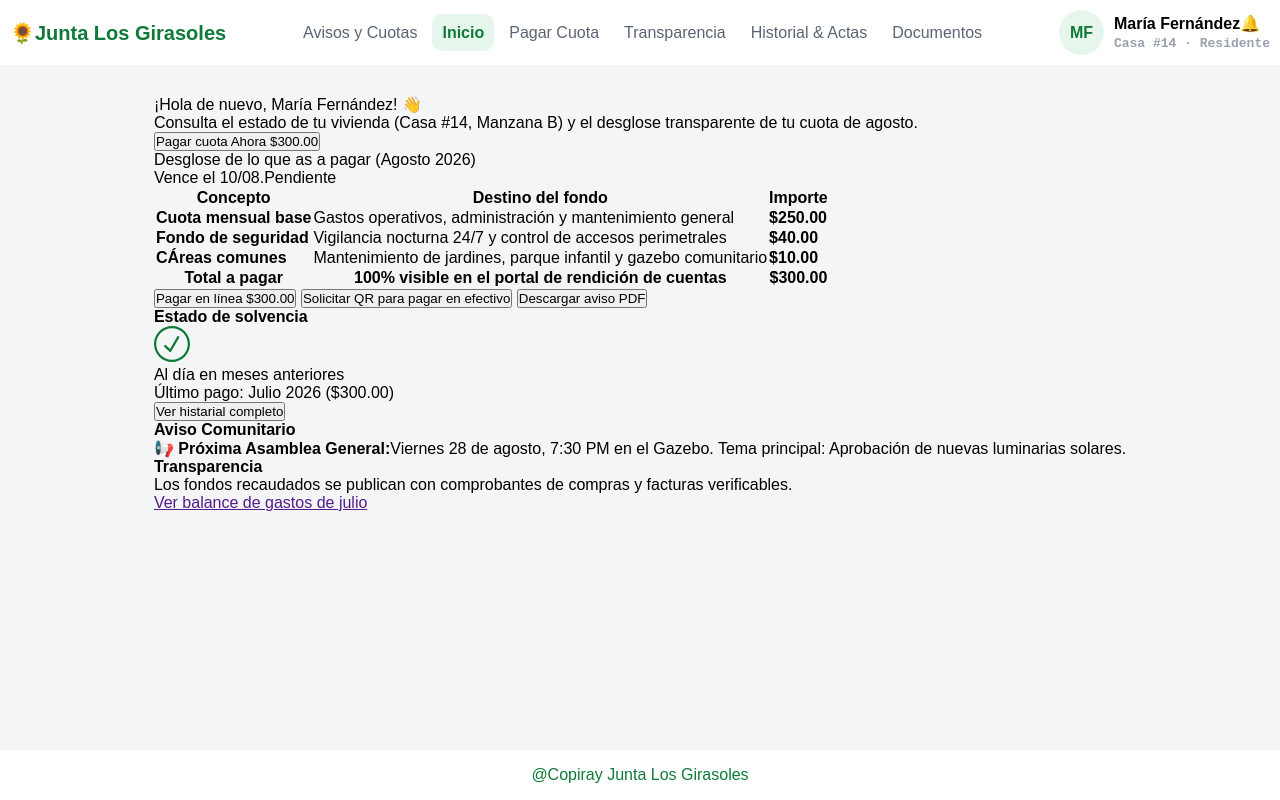
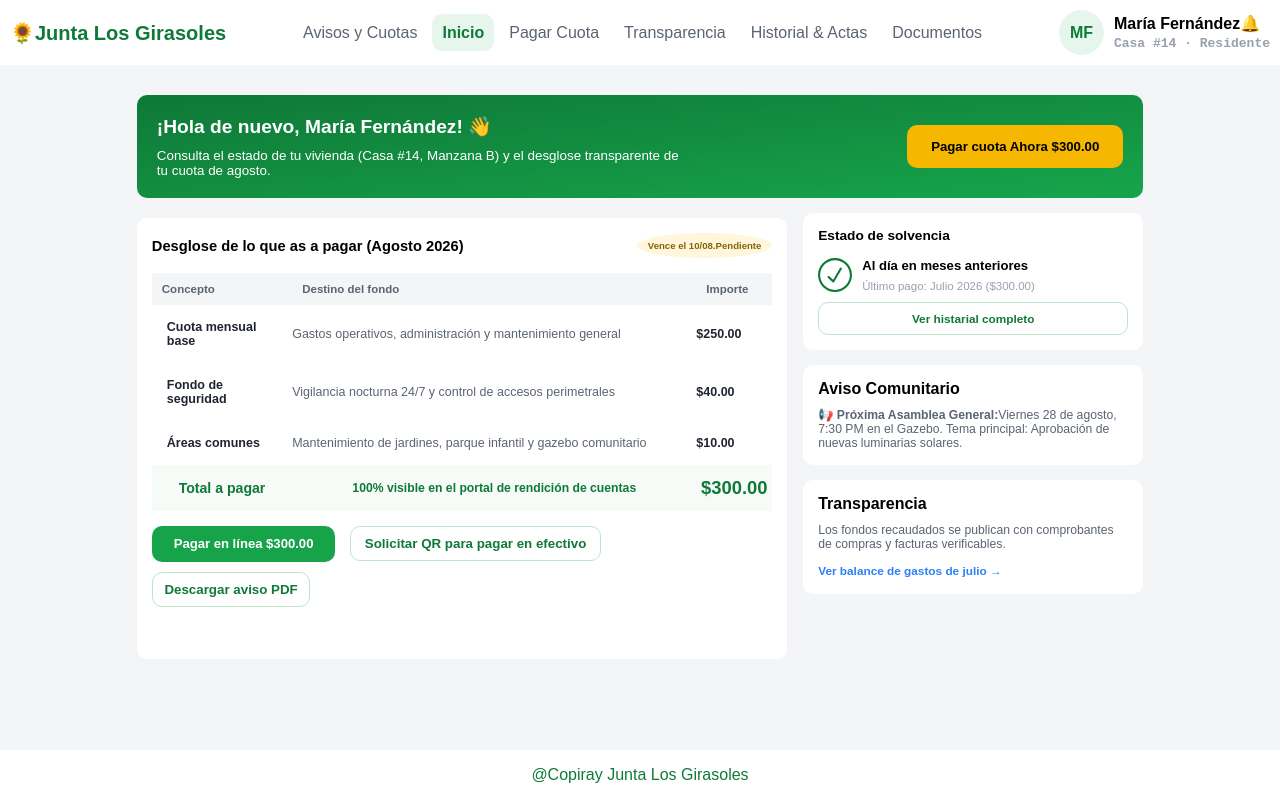
Before and after one commit to oliverdrullard/App-junta-de-vecinos-, a plain HTML site: page view/inicio.html in a window 1280 px wide. Drawn offline with Linux system fonts and the light colour scheme.

Commit message:
Agrega los estilos a la pantalla de inicio

```diff
--- /dev/null
+++ b/public/app.js
@@ -0,0 +1,3 @@
+const nombre = document.querySelector("#nombre-persona");
+
+nombre.textContent = "¡Hola de nuevo, Oliver Drullard! 👋";
--- /dev/null
+++ b/public/css/inicio.css
@@ -0,0 +1,263 @@
+/* ============================================================
+   Junta de vecino  · inicio.css
+   Módulo CSS · INFOTEP · Autor: (Oliver Drullard) · Sprint 1
+   Guía de estilo: Figma → Junta de vecino / Style guide
+
+   ============================================================ */
+
+/*Estilos para la seccion de saludo de cortecia*/
+
+.section-saludo-cortecia{
+    display: flex;
+    align-items: center;
+    justify-content: space-between;
+    padding: 20px;
+    background: linear-gradient(to bottom right,#0F7A38 5%, #16A34A 95%);
+    border-radius: 10px;
+    color: #ffffff;
+}
+
+#nombre-persona{
+    font-size: 19.2px;
+    font-weight: bold;
+    margin-bottom: 10px;
+}
+
+#mensaje-direccion{
+    font-size: 13.4px;
+}
+
+.boton-pagar-ahora{
+    width: 216px;
+    height: 42.2px;
+    font-size: 13.2px;
+    font-weight: bold;
+    border: none;
+    border-radius: 10px;
+    background-color: #F5B700;
+}
+
+/*Estilos para la seccion principal o padre que contiene la tabla de desglose estado de solvencia  aviso y etc..*/
+
+.section-depago-desglosada{
+    display: flex;
+    gap: 16px;
+    /* display: grid;
+    grid-template-columns: repeat(2, 1fr);
+    gap:16px; */
+}
+
+/*Estilos para la tabla de desglose*/
+
+
+.desglose-tabla{
+   width: 650.4px;
+   height: 441.4px;
+   border-radius: 10px;
+   margin-top: 20px;
+   padding:15px;
+   background-color: #ffffff;
+}
+
+.div-titulo-tabla{
+    width: 100%;
+    display: flex;
+    align-items: center;
+    justify-content: space-between;
+    margin-bottom: 15px;
+}
+
+.titulo-desglose{
+    font-size: 14.7px;
+    font-weight: bold;
+}
+
+.div-fecha-vencimiento{
+    display: flex;
+    align-items: center;
+    justify-content: center;
+    width: 135.2px;
+    height: 25px;
+    border-radius: 50%;
+    font-size: 9.6px;
+    font-weight: bold;
+    color: #8A6300;
+    background-color: #FFF6DC;
+
+}
+table {
+  border-collapse: collapse;
+  width: 100%;
+  margin-bottom: 15px;
+}
+thead{
+    background-color: #F4F5F7;
+
+}
+
+.th-thead{
+    padding: 10px;
+    text-align: left;
+    font-size: 11.5px;
+    font-weight: bold;
+    margin-right:0px;
+    color: #5B6472;
+}
+
+
+.td-tbody-concepto{
+    font-size: 12.5px;
+    font-weight: bold;
+    color: #1F2430;
+    padding: 15px;
+}
+
+.td-tbody-destino-fondo{
+    font-size: 12.5px;
+    color: #5B6472;
+}
+
+.td-tbody-import{
+    font-size: 12.5px;
+    font-weight: bold;
+    color:#1F2430;
+}
+
+tfoot{
+    background-color: #F7FBF8;
+}
+
+.td-tfoot-total{
+    font-size: 14.1px;
+    font-weight: bold;
+    color: #0F7A38;
+    padding: 15px;
+}
+
+.td-tfoot-description{
+   font-size: 12.2px;
+    font-weight: bold;
+    color: #0F7A38;
+
+}
+
+.td-tfoot-monto{
+   font-size: 18.4px;
+    font-weight: bold;
+    color: #0F7A38;
+
+}
+
+.boton-pagar-en-linea{
+    width: 183.5px;
+    height: 35.7px;
+    margin-bottom: 10px;
+    font-size: 13.1px;
+    font-weight: bold;
+    border: none;
+    border-radius: 10px;
+    color: #ffffff;
+    background-color: #16A34A;
+
+}
+
+.boton-pagar-efectivo{
+    width: 251.7px;
+    height: 35px;
+    font-size: 13.1;
+    font-weight: bold;
+    margin-left: 10px;
+    border: 1px solid #BFE3CD;
+    border-radius: 10px;
+    color: #0F7A38;
+    background-color: #ffffff;
+}
+
+.boton-descargar-pdf{
+    width: 158.6px;
+    height: 35px;
+    font-size: 13.1;
+    font-weight: bold;
+    border: 1px solid #BFE3CD;
+    border-radius: 10px;
+    color: #0F7A38;
+    background-color: #ffffff;
+}
+
+/* Estilos para los apartados de estado de solvencia, aviso comunitario y transparencia */
+
+.section-estado{
+    width: 340px;
+    margin-top: 15px;
+    padding: 15px;
+
+    background-color: #ffffff;
+    border-radius: 10px;
+}
+
+#titulo-solvencia{
+    font-size: 13.7px;
+    font-weight: bold;
+    margin-bottom: 15px;
+}
+
+.div-informacion-ultimo-pago{
+    display: flex;
+
+}
+
+.div-hijo-solvencia{
+    margin-left: 10px;
+}
+.titulo-estado-solvencia{
+    font-size: 13.1px;
+    font-weight: bold;
+}
+
+.p-ultimo-pago{
+    font-size: 11.5px;
+    margin-top: 7px;
+    color: #98A0AE;
+}
+
+.div-informacion-ultimo-pago > img{
+    width: 34px;
+}
+
+.boton-ver-historial{
+    width: 100%;
+    height: 33.4px;
+    border: 1px solid #BFE3CD;
+    border-radius: 10px;
+    font-size: 11.8px;
+    font-weight: bold;
+    color: #0F7A38;
+    background-color: #ffffff;
+    margin-top: 10px;
+}
+
+.p-aviso-comunitario{
+    margin-top: 10px;
+    font-size: 12.2px;
+    color: #5B6472;
+}
+
+.p-transparencia{
+    margin-top: 10px;
+    margin-bottom: 10;
+    font-size: 12.2px;
+    color: #5B6472;
+
+}
+
+.div-padre-transparencia{
+    margin-bottom: 10px;
+}
+
+.section-estado > a{
+    margin-top: 10px;
+    font-size: 11.8px;
+    font-weight: bold;
+    color: #2D7FF9;
+    text-decoration: none;
+}
--- a/view/inicio.html
+++ b/view/inicio.html
@@ -11,6 +11,8 @@
     <link href="https://fonts.googleapis.com/css2?family=Roboto:ital,wght@0,100..900;1,100..900&display=swap" rel="stylesheet">
 
     <link rel="stylesheet" href="../public/css/styles.css">
+    <link rel="stylesheet" href="../public/css/inicio.css">
+
     <title>inicio</title>
 </head>
 <body>
@@ -39,81 +41,94 @@
 
         <!--===================================== INICIO DEL MAIN =================================-->
         <main>
-            <section>
-                <div>
-                    <p>¡Hola de nuevo, María Fernández! 👋</p>
-                    <p>Consulta el estado de tu vivienda (Casa #14, Manzana B) y el desglose transparente de tu cuota de agosto.</p>
+            <section class="section-saludo-cortecia">
+                <div class="div-informacion-inicio">
+                    <p id="nombre-persona">¡Hola de nuevo, María Fernández! 👋</p>
+                    <p id="mensaje-direccion">Consulta el estado de tu vivienda (Casa #14, Manzana B) y el desglose transparente de <br>tu cuota de agosto.</p>
                 </div>
-                <button>Pagar cuota Ahora $300.00</button>
+                <button class="boton-pagar-ahora">Pagar cuota Ahora $300.00</button>
             </section>
-            <section>
-                <p>Desglose de lo que as a pagar (Agosto 2026)</p>
-                <div>Vence el 10/08.Pendiente</div>
 
-                <table>
+            <section class="section-depago-desglosada">
+                <section class="desglose-tabla">
+                   <div class="div-titulo-tabla">
+                     <p class="titulo-desglose">Desglose de lo que as a pagar (Agosto 2026)</p>
+                     <div class="div-fecha-vencimiento">
+                        <p>Vence el 10/08.Pendiente</p>
+                     </div>
+                   </div>
+
+                    <table class="table-desglose">
                         <thead>
                                 <tr>
-                            <th>Concepto</th>
-                            <th>Destino del fondo</th>
-                            <th>Importe</th>
+                                    <th class="th-thead">Concepto</th>
+                                    <th class="th-thead">Destino del fondo</th>
+                                    <th class="th-thead">Importe</th>
                                 </tr>
                         </thead>
                         <tbody>
                                 <tr>
-                            <td><b>Cuota mensual base</b></td>
-                            <td>Gastos operativos, administración y mantenimiento general</td>
-                            <td><b>$250.00</b></td>
+                                    <td class="td-tbody-concepto"><b>Cuota mensual <br>base</b></td>
+                                    <td class="td-tbody-destino-fondo">Gastos operativos, administración y mantenimiento general</td>
+                                    <td class="td-tbody-import"><b>$250.00</b></td>
                                 </tr>
                                 <tr>
-                            <td><b>Fondo de seguridad</b></td>
-                            <td>Vigilancia nocturna 24/7 y control de accesos perimetrales</td>
-                            <td><b>$40.00</b></td>
+                                    <td class="td-tbody-concepto"><b>Fondo de <br> seguridad</b></td>
+                                    <td class="td-tbody-destino-fondo">Vigilancia nocturna 24/7 y control de accesos perimetrales</td>
+                                    <td  class="td-tbody-import"><b>$40.00</b></td>
                                 </tr>
                                 <tr>
-                            <td><b>CÁreas comunes</b></td>
-                            <td>Mantenimiento de jardines, parque infantil y gazebo comunitario</td>
-                            <td><b>$10.00</b></td>
+                                    <td class="td-tbody-concepto"><b>Áreas comunes</b></td>
+                                    <td class="td-tbody-destino-fondo">Mantenimiento de jardines, parque infantil y gazebo comunitario</td>
+                                    <td class="td-tbody-import"><b>$10.00</b></td>
                                 </tr>
                         </tbody>
                         <tfoot>
                             <tr>
-                            <th>Total a pagar</th>
-                            <th>100% visible en el portal de rendición de cuentas</th>
-                            <th>$300.00</th>
+                                    <th class="td-tfoot-total">Total a pagar</th>
+                                    <th class="td-tfoot-description">100% visible en el portal de rendición de cuentas</th>
+                                    <th class="td-tfoot-monto">$300.00</th>
                             </tr>
                         </tfoot>
                     </table>
                     <!--Los botones ceran remplazados por etiquetas (a) para que el codigo esta semanticamente correcto -->
-                <button>Pagar en línea $300.00</button>
-                <button>Solicitar QR para pagar en efectivo</button>
-                <button>Descargar aviso PDF</button>
+                    <button class="boton-pagar-en-linea">Pagar en línea $300.00</button>
+                    <button class="boton-pagar-efectivo">Solicitar QR para pagar en efectivo</button><br>
+                    <button class="boton-descargar-pdf">Descargar aviso PDF</button>
                 </section>
-            <section>
+
                 <div>
-                    <p><b>Estado de solvencia</b></p>
+                    <section class="section-estado">
                         <div>
+                            <p id="titulo-solvencia"><b>Estado de solvencia</b></p>
+                            <div class="div-informacion-ultimo-pago">
                                 <img src="../public/recursos/Icon/icon-icons.svg" alt="chect" width="36px">
-                        <p>Al día en meses anteriores</p>
-                        <p>Último pago: Julio 2026 ($300.00)</p>
+                                <div class="div-hijo-solvencia">
+                                    <p class="titulo-estado-solvencia">Al día en meses anteriores</p>
+                                    <p class="p-ultimo-pago">Último pago: Julio 2026 ($300.00)</p>
                                 </div>
-                    <button>Ver histarial completo</button>
+                            </div>
+                            <button class="boton-ver-historial">Ver histarial completo</button>
                             </div>
                     </section>
-            <section>
+                    <section class="section-estado">
                         <div>
                             <p><b>Aviso Comunitario</b></p>
-                    <p>
+                            <p class="p-aviso-comunitario">
                                 📢 <b>Próxima Asamblea General:</b>Viernes 28 de agosto,
                                 7:30 PM en el Gazebo. Tema principal: Aprobación de
                                 nuevas luminarias solares.
                             </p>
                         </div>
                     </section>
-            <section>
-                <div>
+                    <section class="section-estado">
+                        <div class="div-padre-transparencia">
                             <p><b>Transparencia</b></p>
-                    <p>Los fondos recaudados se publican con comprobantes de compras y facturas verificables.</p>
-                    <a href="">Ver balance de gastos de julio</a>
+                            <p class="p-transparencia">Los fondos recaudados se publican con comprobantes de compras y facturas verificables.</p>
+
+                        </div>
+                        <a href="">Ver balance de gastos de julio →</a>
+                    </section>
                 </div>
             </section>
         </main>
@@ -123,6 +138,6 @@
         <footer>@Copiray Junta Los Girasoles</footer>
         <!--===================================== FIN DEL FOOTER =================================-->
     </div>
-
+    <script src="app.js"></script>
 </body>
 </html>
```
Lines whose indentation alone changed are shown as unchanged.
